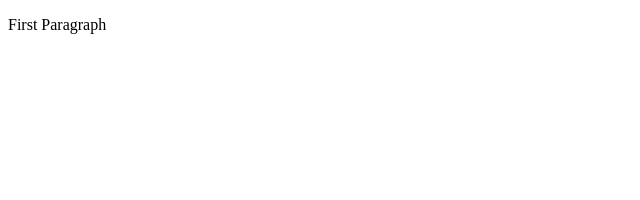
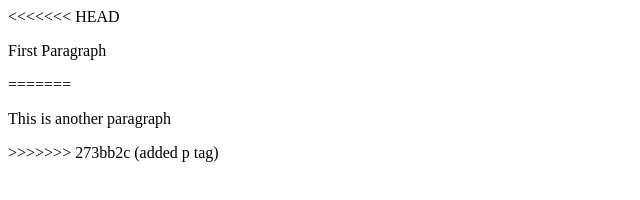
Before and after one commit to EpicIbby101/Test, a plain HTML site: page MoreTesting/index.html in a window 1280 px wide. Shown: the whole page, without its empty margins (0-640 px from the left). Drawn offline with Linux system fonts and the light colour scheme.

Commit message:
added p tag

```diff
--- a/MoreTesting/index.html
+++ b/MoreTesting/index.html
@@ -4,8 +4,12 @@
     <title>Page Title</title>
 </head>
 <body>
+<<<<<<< HEAD
 
 <p>First Paragraph</p>
+=======
+<p>This is another paragraph</p>
+>>>>>>> 273bb2c (added p tag)
 
 </body>
 </html>
```
